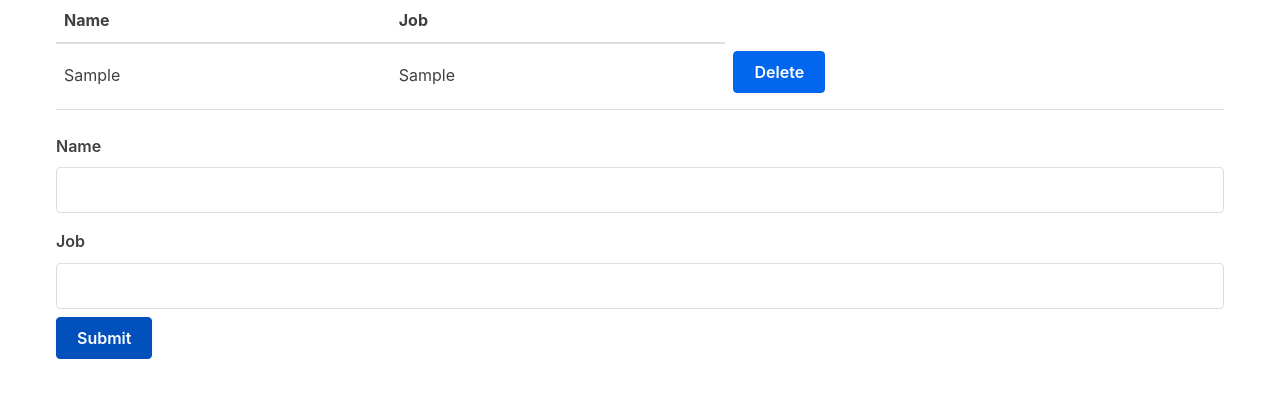
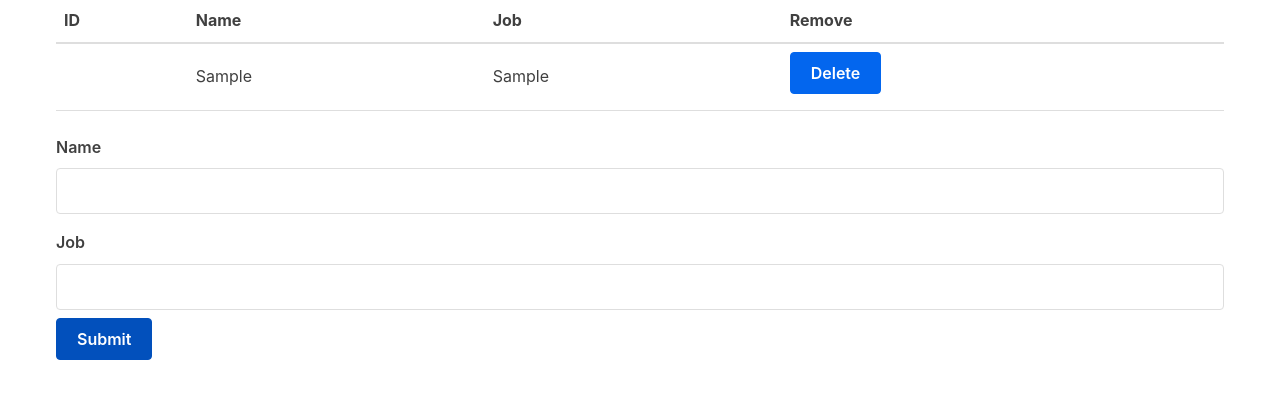
Before and after one commit to amandayu255/csc-307-app, a React (Vite) app in the folder packages/react-frontend/: page / in a window 1280 px wide. Both pictures are taken after typing "Sample", "Sample" into the empty fields and a click on the button "Submit". Shown: the top 398 px of the page. Built offline with nearby package versions, Linux system fonts and the light colour scheme; no server answers.

Commit message:
added id

```diff
--- a/packages/react-frontend/src/Table.jsx
+++ b/packages/react-frontend/src/Table.jsx
@@ -4,8 +4,10 @@ function TableHeader() {
   return (
     <thead>
       <tr>
+        <th>ID</th>
         <th>Name</th>
         <th>Job</th>
+        <th>Remove</th>
       </tr>
     </thead>
   );
@@ -15,14 +17,16 @@ function TableBody(props) {
   const rows = props.characterData.map((row, index) => {
     return (
       <tr key={index}>
+        <td>{row.id}</td>
         <td>{row.name}</td>
         <td>{row.job}</td>
         <td>
-          <button onClick={() => props.removeCharacter(index)}>Delete</button>
+        <button onClick={() => props.removeCharacter(index)}>Delete</button>
         </td>
       </tr>
     );
   });
+
   return <tbody>{rows}</tbody>;
 }
 
```
